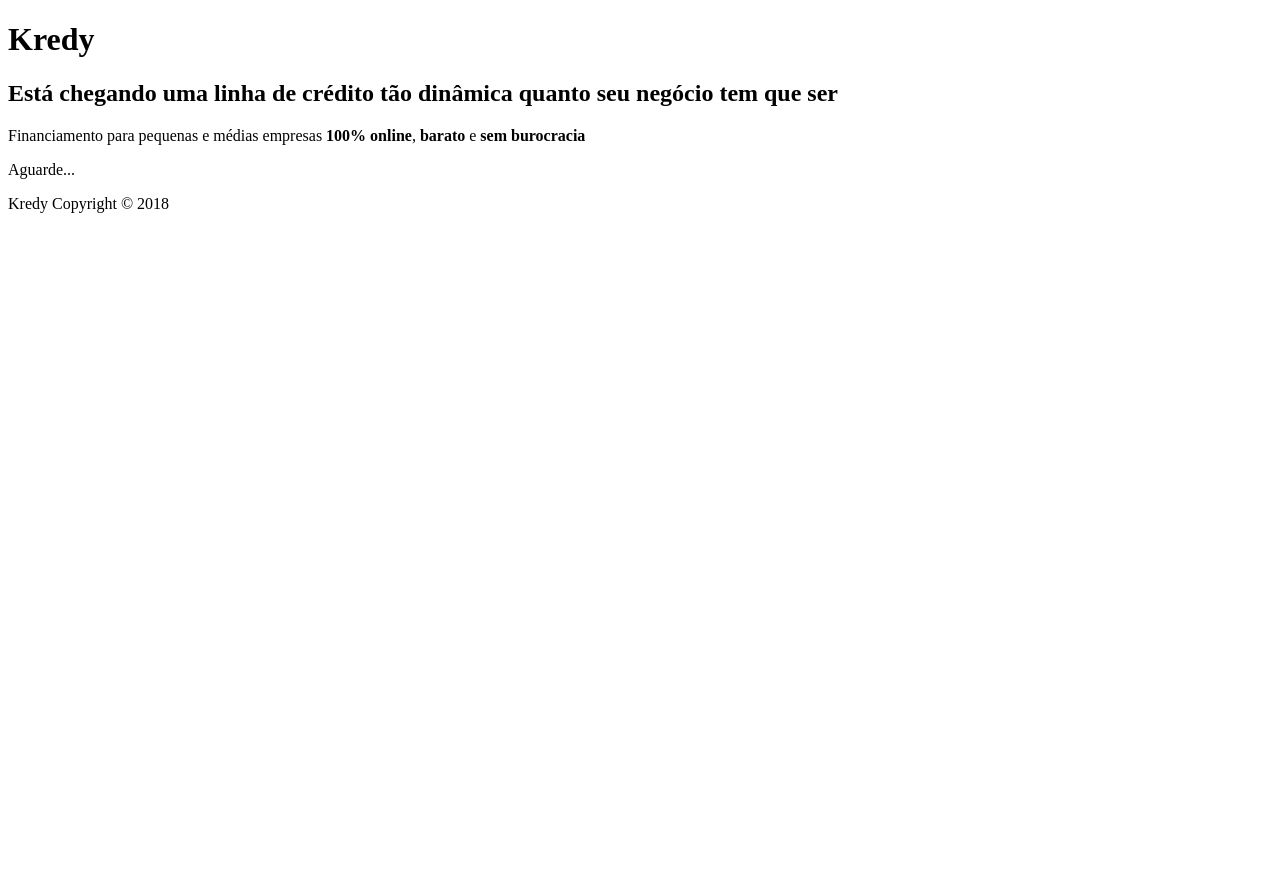
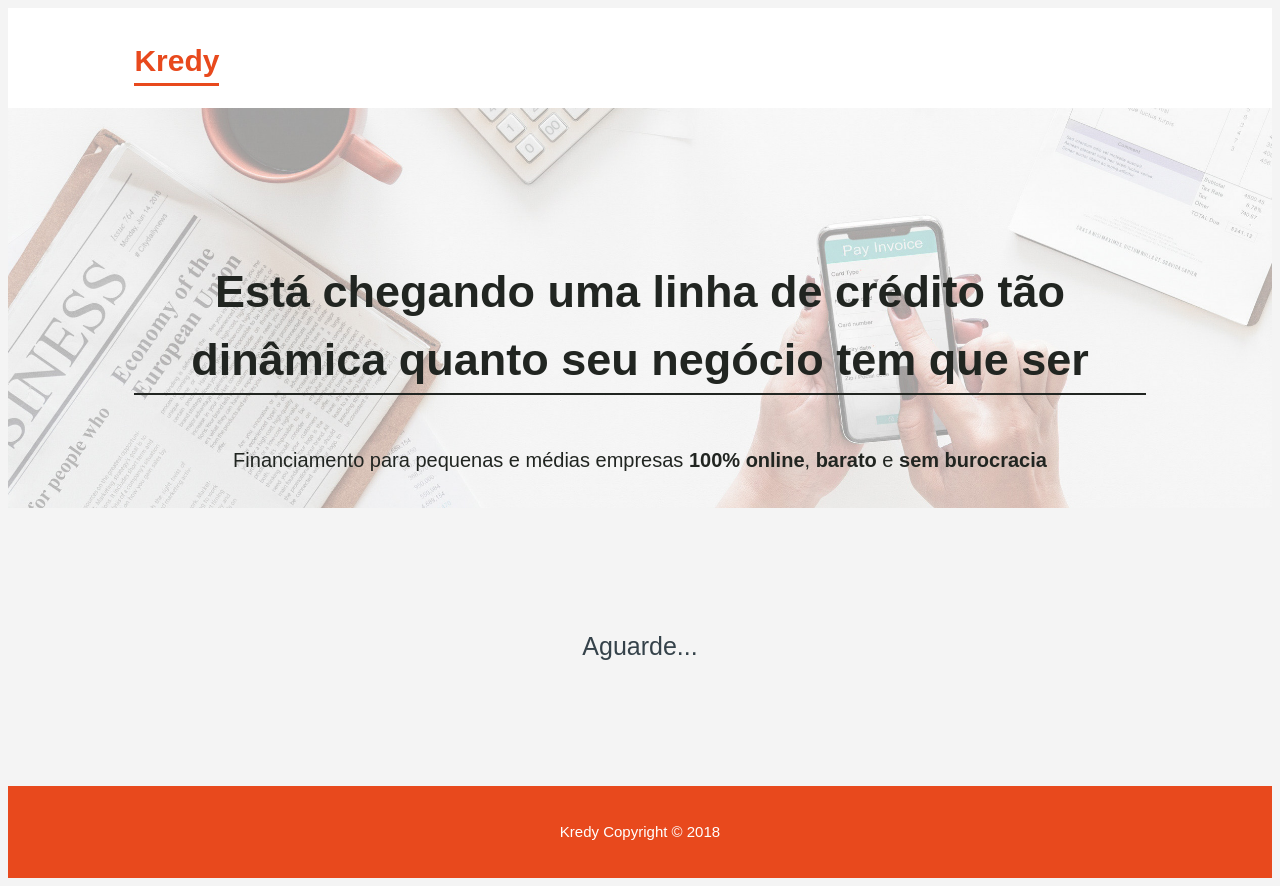
Before and after one commit to deaburattini/Kredy, a plain HTML site: page index.html in a window 1280 px wide. Before the commit the page ends 800 px from the top, so only its background shows below. Drawn offline with Linux system fonts and the light colour scheme; the site is published under a folder, as on GitHub Pages, so addresses that start at the root find nothing.

Commit message:
fixed css path

```diff
--- a/index.html
+++ b/index.html
@@ -6,7 +6,7 @@
 	<meta name="description" content="Financiamento e empréstimo para pequenas e médias empresas barato, 100% online e sem burocracia.">
 	<meta name="keywords" content="kredy, financiamento, empréstimo, capital de giro, brasil, pequenas empresas, médias empresas, estoque, barato">
 	<title>Kredy - Home</title>
-	<link rel="stylesheet" href="/CSS/stylesheet.css">
+	<link rel="stylesheet" href="CSS/stylesheet.css">
 </head>
 <body>
 	<header>
```
